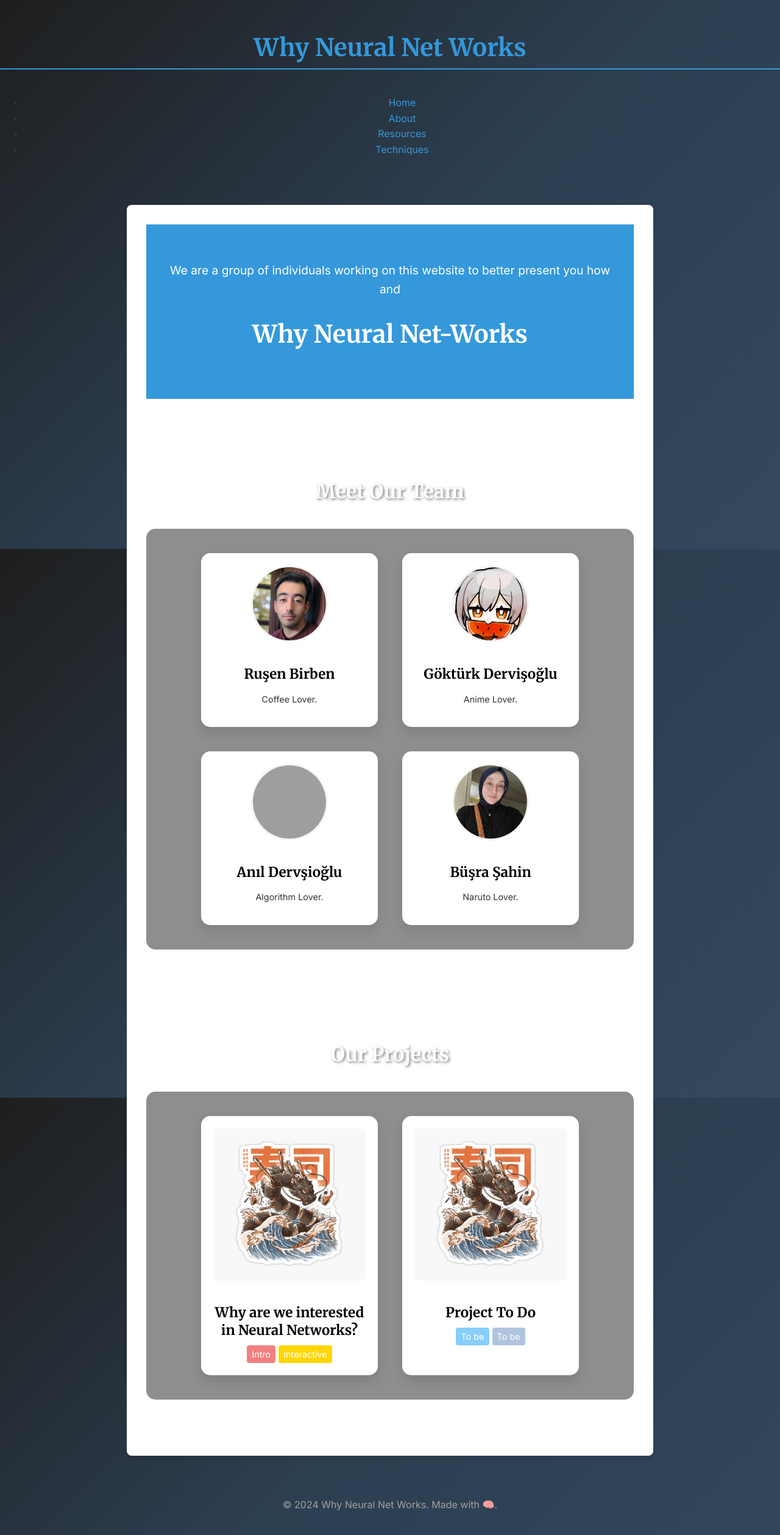
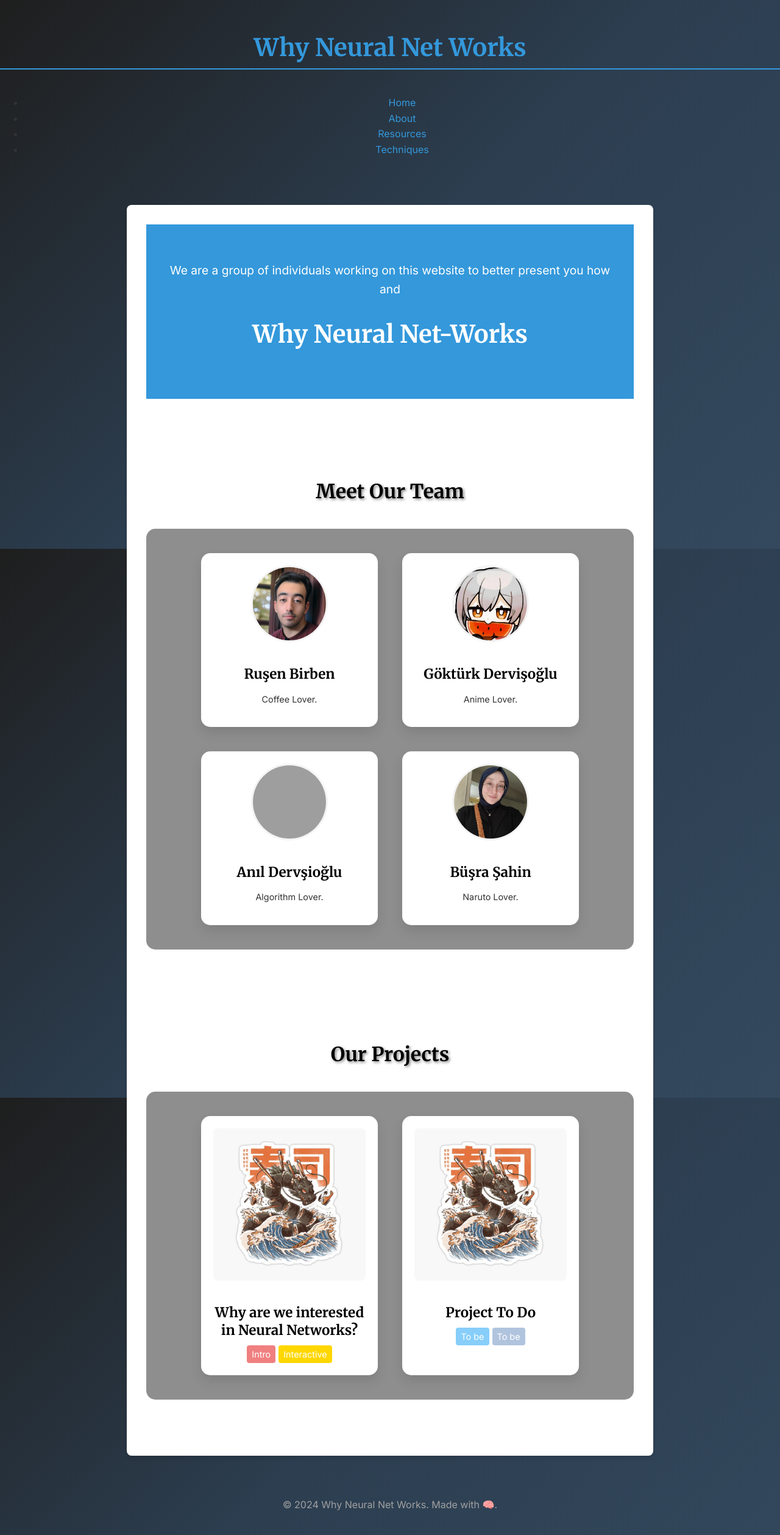
Before and after one commit to Neural-Nerdworks/why-neural-net-works, a Jekyll site: the page built from index.md, in a window 1280 px wide. Shown: the whole page at 61% size. Built offline with Jekyll 4.4.1, drawn with Linux system fonts in a browser that asks for light colours; grey boxes are pictures that could not be loaded.

Commit message:
Refactor CSS to update footer text color and add text shadow for better visibility

```diff
--- a/assets/css/style.css
+++ b/assets/css/style.css
@@ -138,7 +138,7 @@ footer p {
 .team h2, .projects h2 {
   text-align: center;
   margin-bottom: 40px;
-  color: white; /* Change this to white for better visibility */
+  color: rgb(0, 0, 0);
   text-shadow: 2px 2px 4px rgba(0, 0, 0, 0.5); /* Add a text shadow for better contrast */
 }
 
```
